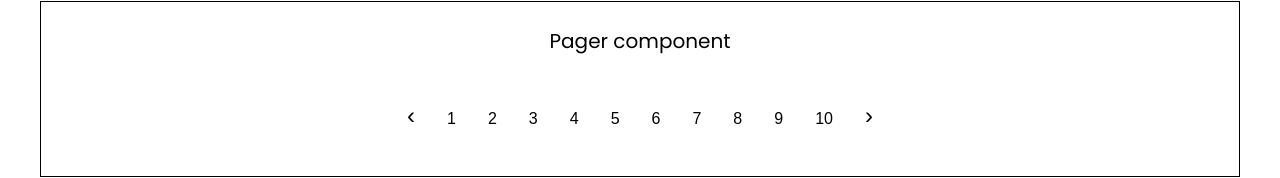
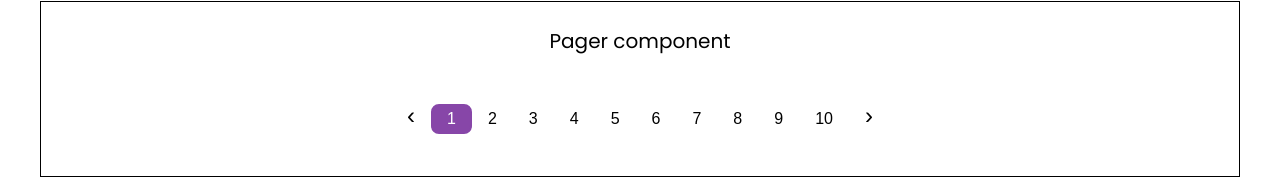
Before and after one commit to prof-tejera/homework-3-itsweebs, a React (Create React App) app: page / in a window 1280 px wide. Shown: the part 635-813 px from the top of the page. Built offline with nearby package versions, Linux system fonts and the light colour scheme.

Commit message:
fixing active page styling for pager component

```diff
--- a/src/Pager/Pager.css
+++ b/src/Pager/Pager.css
@@ -15,14 +15,14 @@
 
   button:hover {
     background-color: #e8e4ed;
-    color: #543873;
+    color: #8746a8;
     border-color: #e8e4ed;
   }
 
-  button:active {
-    background-color: #80669d;
+  button.active {
+    background-color: #8746a8;
     color: #fff;
-    border-color: #80669d;
+    border-color: #8746a8;
   }
 
   #arrow {
--- a/src/Pager/Pager.js
+++ b/src/Pager/Pager.js
@@ -15,7 +15,7 @@ const Pager = ({ totalPages = 10 }) => {
       numbers.push(
         <button
           key={i}
-          active={activePage === i ? "active" : ""}
+          className={activePage === i ? "active" : ""}
           onClick={() => handleClick(i)}
         >
           {i}
```
